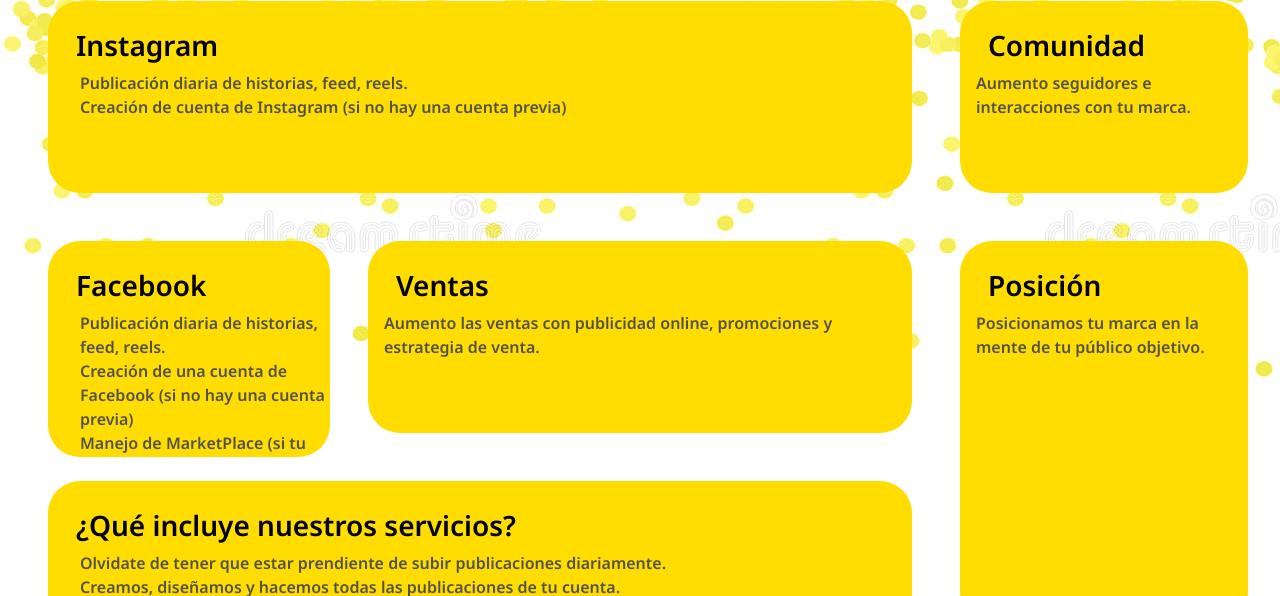
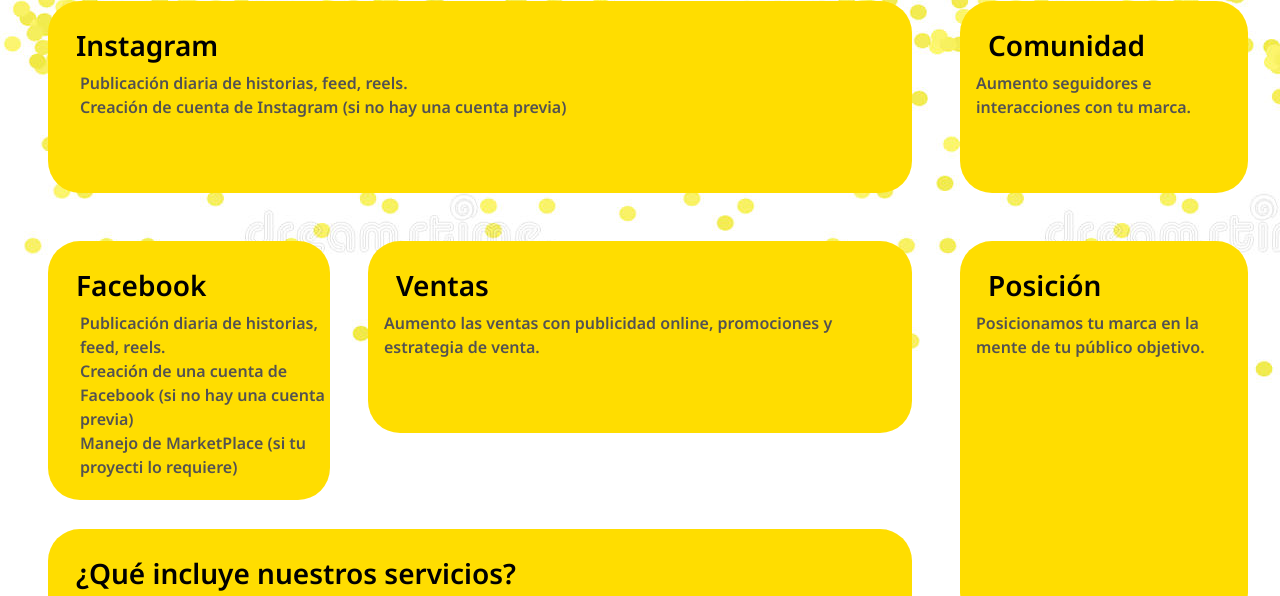
Before and after one commit to camititta98/Entrega-Final_SoledadCommunity, a plain HTML site: page pages/paquetes.html in a window 1280 px wide. Shown: the part 177-773 px from the top of the page. Drawn offline with nearby package versions, Linux system fonts and the light colour scheme.

Commit message:
un detalle en servicios

```diff
--- a/css/estilo.css
+++ b/css/estilo.css
@@ -262,7 +262,7 @@
     "servicioSV servicioSV servicioSV reconocimiento"
 
     ;
-    grid-template-rows: 15rem 15rem 15rem ;
+    grid-template-rows: 15rem 18rem 15rem ;
     grid-template-columns: 25% 25% 25% 25% ;
 
 }
@@ -453,11 +453,6 @@
     margin-top: 1em;
 
 }
-
-
-
-
-
 
 /* CSS DE FAQ*/
 
@@ -693,7 +688,6 @@
             width: 95%;
         }
         .boxVideo iframe{
-            /* margin-left: 1rem; */
             width: 100%;
             margin: 10%;
         }
```
